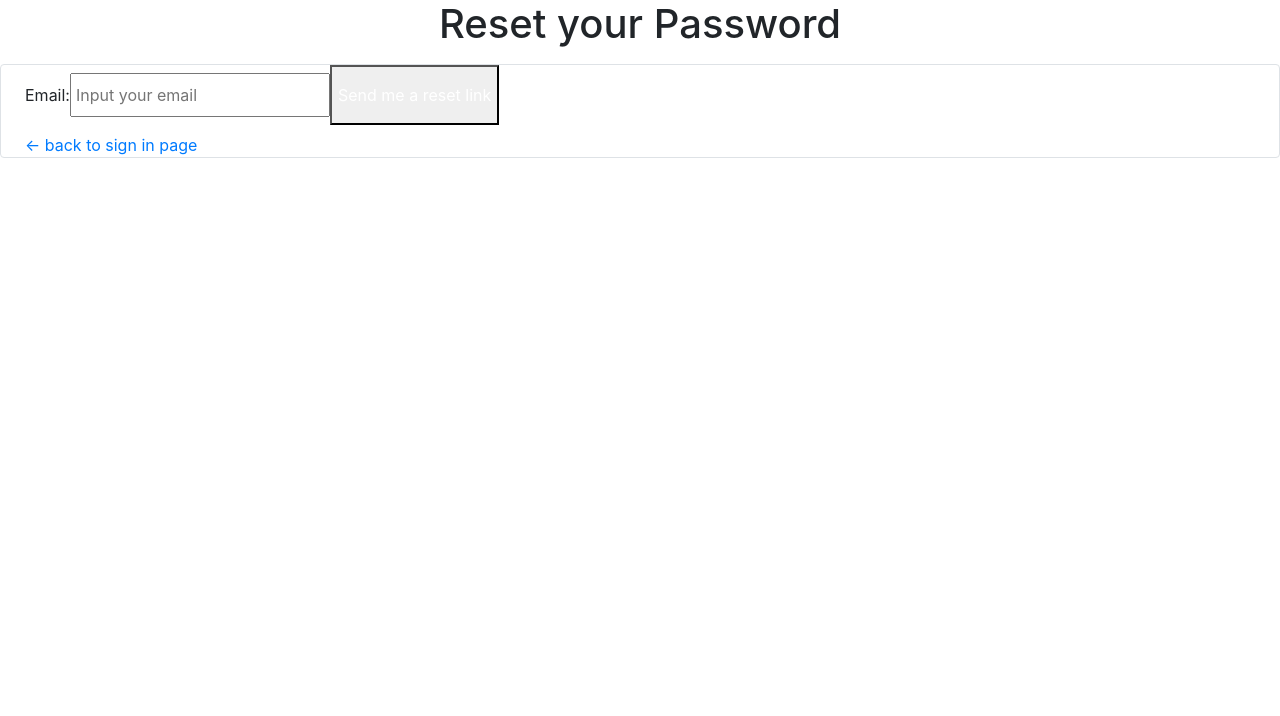
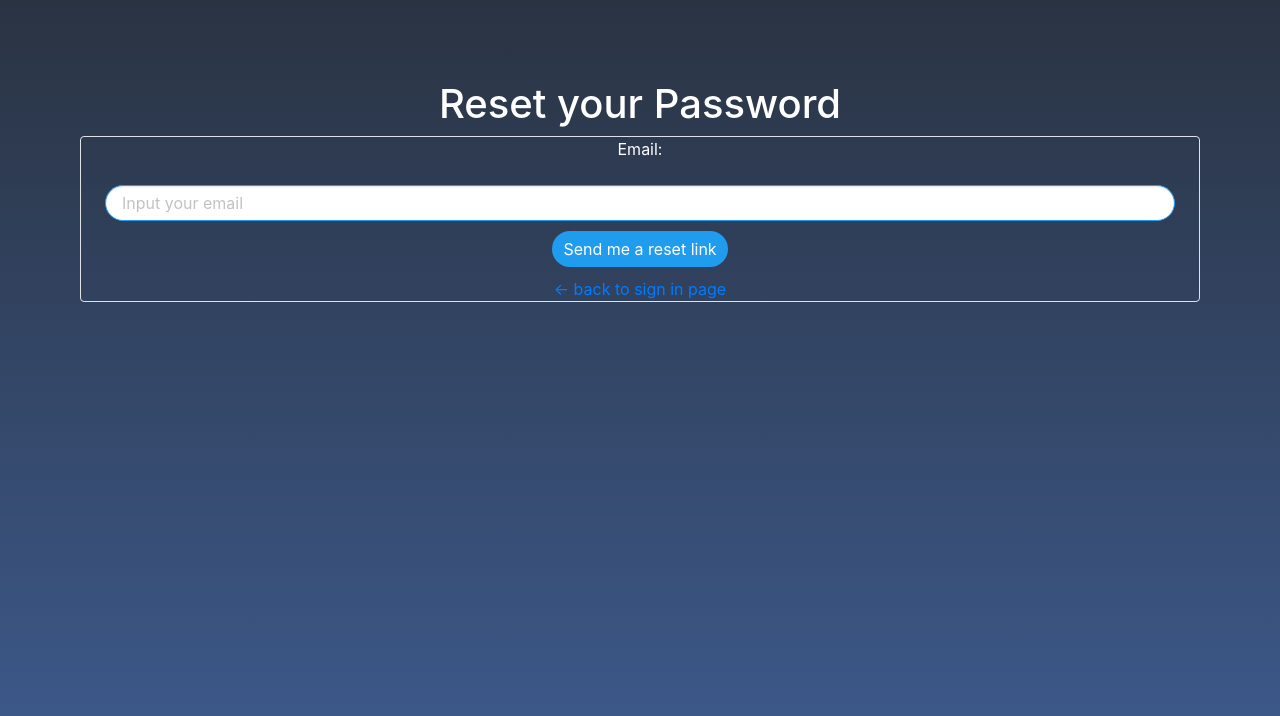
Before and after one commit to brc9087/medapp, a React (Create React App) app in the folder client/: page /passwordReset in a window 1280 px wide. Shown: the top 716 px of the page. Built offline with nearby package versions, Linux system fonts and the light colour scheme; no server answers.

Commit message:
passwordresetdone

```diff
--- a/client/src/pages/PasswordReset.js
+++ b/client/src/pages/PasswordReset.js
@@ -1,6 +1,8 @@
 import React, { useState } from "react";
 import { auth } from "../utils/firebase";
 import { Link } from "react-router-dom";
+import Input from "../components/Input/Input";
+
 
 const PasswordReset = () => {
   const [email, setEmail] = useState("");
@@ -27,9 +29,29 @@ const PasswordReset = () => {
         setError("Error resetting password");
       });
   };
+
+  const styles = {
+
+    body: {
+      position: "fixed",
+      width: "100%",
+      height: "100%",
+      backgroundImage: 'linear-gradient(#2a3342, #3e5c90)',
+      padding: "80px",
+      backgroundColor: "#038989",
+      color: "white",
+      textAlign: "center",
+    },
+    button: {
+      margin: "10px",
+      padding: "10px"
+    }
+
+
+  }
   return (
-    <div className="mt-8">
-      <h1 className="text-xl text-center font-bold mb-3">
+    <div className="main" style={styles.body}>
+      <h1>
         Reset your Password
       </h1>
       <div className="border border-blue-300 mx-auto w-11/12 md:w-2/4 rounded py-8 px-4 md:px-8">
@@ -47,23 +69,26 @@ const PasswordReset = () => {
           <label htmlFor="userEmail" className="w-full block">
             Email:
           </label>
-          <input
+          <Input
             type="email"
             name="userEmail"
             id="userEmail"
             value={email}
             placeholder="Input your email"
             onChange={onChangeHandler}
-            className="mb-3 w-full px-1 py-2"
+
           />
-          <button
-            className="w-full bg-blue-400 text-white py-3"
+          <div>
+          <button   style = {styles.button} className="button is-info is-rounded"
+
             onClick={event => {
               sendResetEmail(event);
             }}
           >
             Send me a reset link
           </button>
+          </div>
+
         </form>
 
         <Link
```
